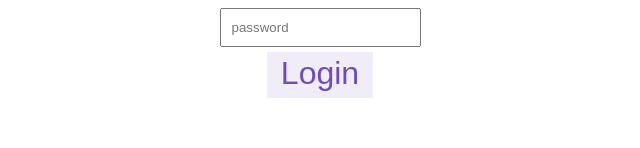
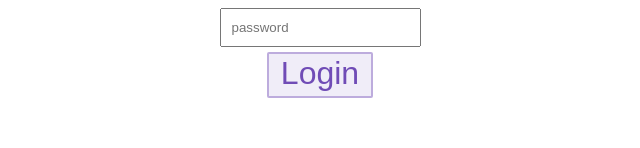
Before and after one commit to AbGrS/react-app-gateway, a React (Create React App) app in the folder my-app/: page /#/login in a window 1280 px wide. In both pictures the pointer is over the button "Login". Shown: the part 146-294 px from the top of the page, without its empty margins (320-960 px from the left). Built offline with nearby package versions, Linux system fonts and the light colour scheme.

Commit message:
styling cleanups

```diff
--- a/my-app/src/components/login/login.module.css
+++ b/my-app/src/components/login/login.module.css
@@ -18,6 +18,15 @@
   background-color: rgba(112, 76, 182, 0.1);
   border-radius: 2px;
   transition: all 0.15s;
+}
+
+.button:hover,
+.button:focus {
+  border: 2px solid rgba(112, 76, 182, 0.4);
+}
+
+.button:active {
+  background-color: rgba(112, 76, 182, 0.2);
 }
 
 .asyncButton {
```
